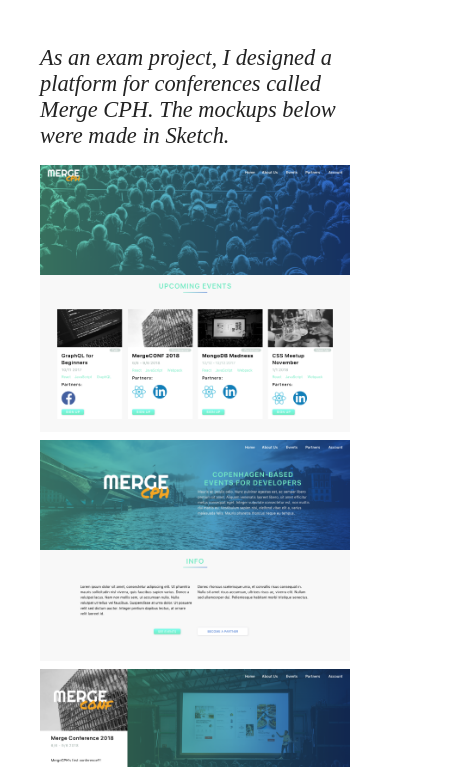
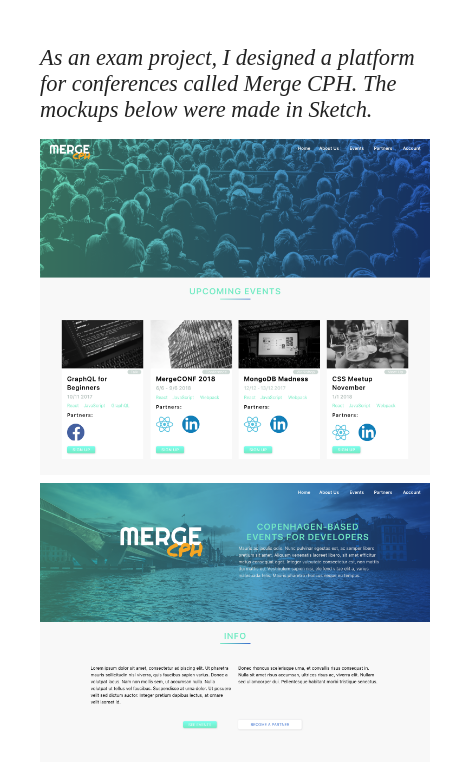
Before and after one commit to sebvilhelm/internship-application, a Gatsby site: page /merge-showcase in a window 390 px wide. Shown: the part 74-841 px from the top of the page, 462 px wide, since content can reach past the window. Built offline with nearby package versions, Linux system fonts and the light colour scheme; Gatsby itself is replaced by a stand-in of ours.

Commit message:
responsive gallery

```diff
--- a/src/pages/merge-showcase.js
+++ b/src/pages/merge-showcase.js
@@ -6,17 +6,51 @@
 
 const Container = styled.article`
   background-color: ${theme.white};
-  max-width: 40rem;
+  width: 100vw;
+  max-width: ${theme.maxScreenWidth};
   margin: 0 auto;
   padding: 1rem 2rem 4rem;
 `;
+const imgBreakpoint = '700px';
 
-const StyledImg = styled(Img)`
+const ScrollContainer = styled.div`
+  display: flex;
+  align-items: flex-end;
+  overflow: scroll;
+  position: relative;
+  mask-image: linear-gradient(90deg, black 80%, transparent);
+  @media (max-width: ${imgBreakpoint}) {
+    mask-image: none;
+    overflow: initial;
+    flex-direction: column;
+    align-items: flex-start;
+  }
+`;
+
+const StyledImgContainer = styled.div`
+  margin-right: 0.5rem;
+  img {
+    display: inherit;
+  }
+  @media (max-width: ${imgBreakpoint}) {
+    display: none;
+  }
+`;
+
+const MobileImgContainer = styled.div`
   margin-bottom: 0.5rem;
+  width: 100%;
+  display: none;
+  img {
+    display: inherit;
+  }
+  @media (max-width: ${imgBreakpoint}) {
+    display: block;
+  }
 `;
 
 const MergeShowcase = ({ data }) => {
-  const { allFile: { edges } } = data;
+  const { desktopImages, mobileImages } = data;
   return (
     <section>
       <Title style={{ color: theme.primary, textAlign: 'center' }}>Merge CPH</Title>
@@ -25,7 +59,18 @@
           As an exam project, I designed a platform for conferences called Merge CPH. The mockups below were made in
           Sketch.
         </TextIntro>
-        {edges.map(({ node: { name, childImageSharp: { sizes } } }) => <StyledImg key={name} sizes={sizes} />)}
+        <ScrollContainer>
+          {desktopImages.edges.map(({ node: { name, childImageSharp: { resolutions } } }) => (
+            <StyledImgContainer key={`${name}-desktop`}>
+              <Img resolutions={resolutions} />
+            </StyledImgContainer>
+          ))}
+          {mobileImages.edges.map(({ node: { name, childImageSharp: { sizes } } }) => (
+            <MobileImgContainer key={`${name}-mobile`}>
+              <Img sizes={sizes} />
+            </MobileImgContainer>
+          ))}
+        </ScrollContainer>
       </Container>
     </section>
   );
@@ -34,13 +79,26 @@
 // eslint-disable-next-line
 export const query = graphql`
   query MergeGalleryQuery {
-    allFile(filter: { relativeDirectory: { eq: "merge" } }, sort: { fields: [name] }) {
+    desktopImages: allFile(filter: { relativeDirectory: { eq: "merge" } }, sort: { fields: [name] }) {
+      edges {
+        node {
+          name
+          childImageSharp {
+            resolutions(width: 700) {
+              ...GatsbyImageSharpResolutions_withWebp
+            }
+          }
+        }
+      }
+    }
+
+    mobileImages: allFile(filter: { relativeDirectory: { eq: "merge" } }, sort: { fields: [name] }) {
       edges {
         node {
           name
           childImageSharp {
             sizes(maxWidth: 700) {
-              ...GatsbyImageSharpSizes
+              ...GatsbyImageSharpSizes_withWebp
             }
           }
         }
```
